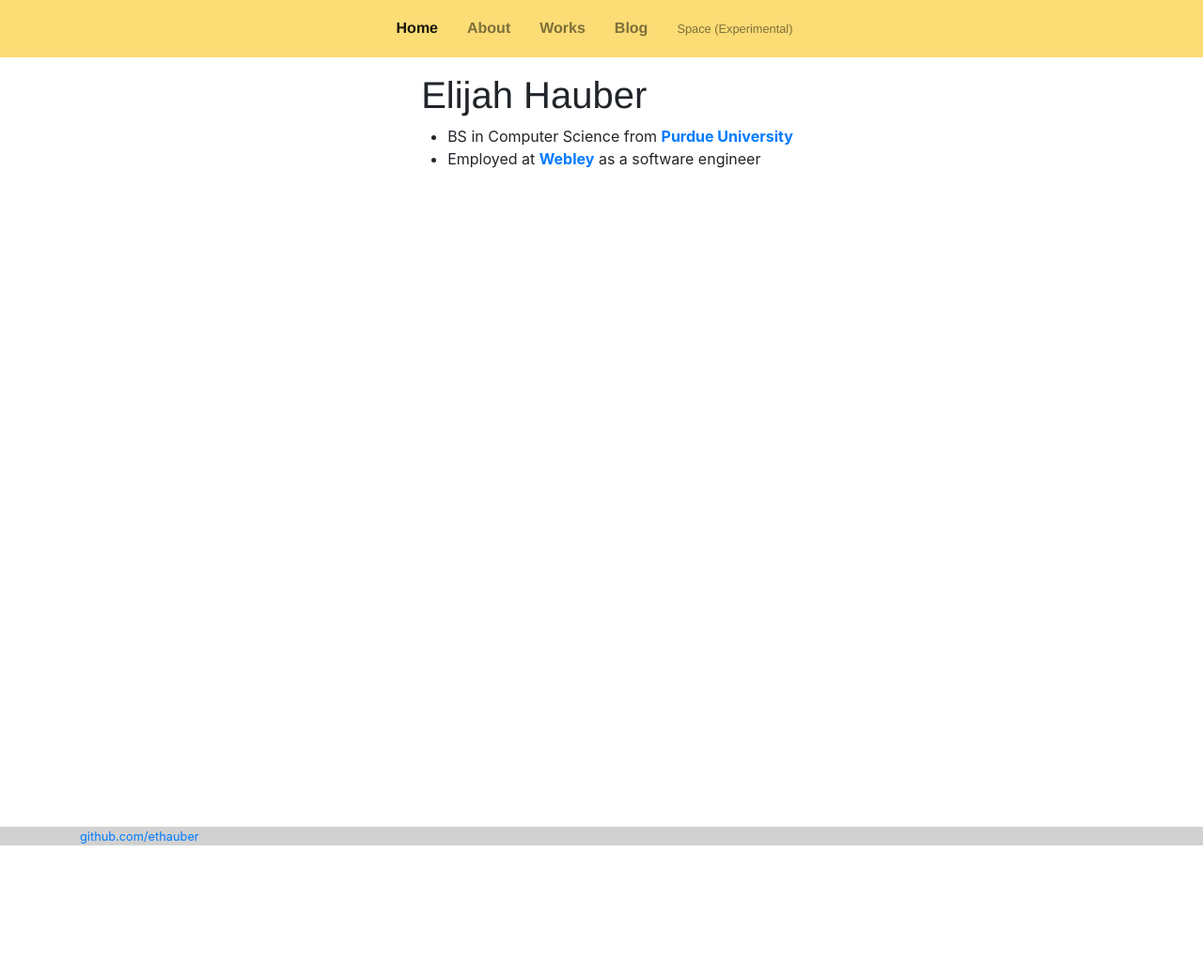
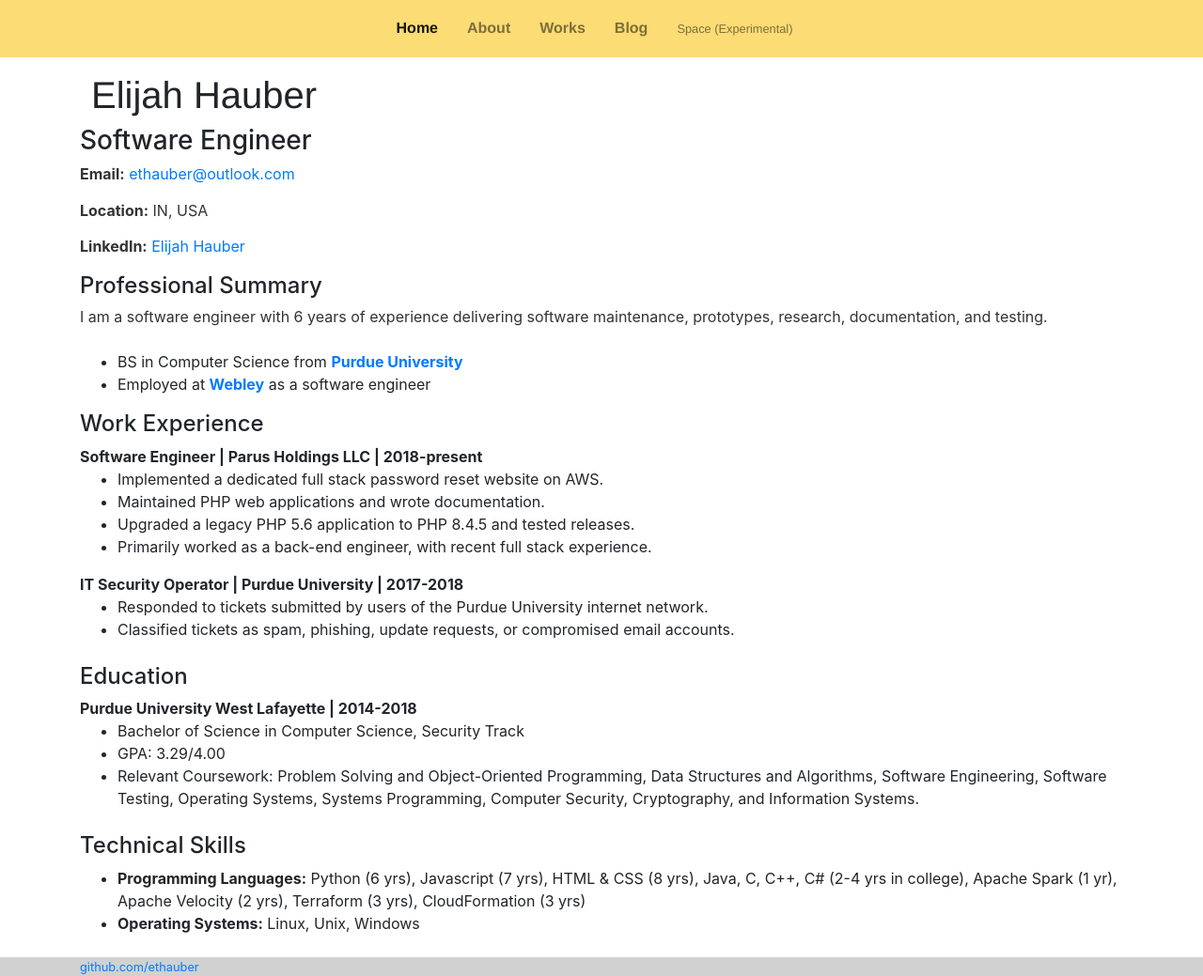
Before and after one commit to ethauber/ethauber.github.io, a Jekyll site: the page built from index.html, in a window 1280 px wide. Shown: the whole page at 94% size. Built offline with Jekyll 4.4.1, drawn with Linux system fonts in a browser that asks for light colours; before the commit the page ends 900 px from its top, so only the background shows below that.

Commit message:
Enhance personal website by adding contact information, professional summary, work experience, education, and technical skills sections to index and about pages.

```diff
--- a/index.html
+++ b/index.html
@@ -6,6 +6,16 @@
 
 <div>
 	<h1>Elijah Hauber</h1>
+	<h3>Software Engineer</h3>
+	<div class="contact-info mb-3">
+		<p><strong>Email:</strong> <a href="mailto:ethauber@outlook.com">ethauber@outlook.com</a></p>
+		<p><strong>Location:</strong> IN, USA</p>
+		<p><strong>LinkedIn:</strong> <a href="https://www.linkedin.com/in/elijah-hauber-7b20b6b3/" target="_blank">Elijah Hauber</a></p>
+	</div>
+	<section class="summary mb-4">
+		<h4>Professional Summary</h4>
+		<p>I am a software engineer with 6 years of experience delivering software maintenance, prototypes, research, documentation, and testing.</p>
+	</section>
 </div>
 <div>
 	<ul>
@@ -26,3 +36,41 @@
 	<li>MA 167: Plane Analytic Geometry and Calculus I</li>
 </ul> -->
 <!-- <p>I worked on a password reset website using Python Flask, Jinja's templating engine, jQuery, Ajax, HTML and CSS</p> -->
+
+<section class="work-experience mb-4">
+	<h4>Work Experience</h4>
+	<div>
+		<strong>Software Engineer | Parus Holdings LLC | 2018-present</strong>
+		<ul>
+			<li>Implemented a dedicated full stack password reset website on AWS.</li>
+			<li>Maintained PHP web applications and wrote documentation.</li>
+			<li>Upgraded a legacy PHP 5.6 application to PHP 8.4.5 and tested releases.</li>
+			<li>Primarily worked as a back-end engineer, with recent full stack experience.</li>
+		</ul>
+	</div>
+	<div>
+		<strong>IT Security Operator | Purdue University | 2017-2018</strong>
+		<ul>
+			<li>Responded to tickets submitted by users of the Purdue University internet network.</li>
+			<li>Classified tickets as spam, phishing, update requests, or compromised email accounts.</li>
+		</ul>
+	</div>
+</section>
+<section class="education mb-4">
+	<h4>Education</h4>
+	<div>
+		<strong>Purdue University West Lafayette | 2014-2018</strong>
+		<ul>
+			<li>Bachelor of Science in Computer Science, Security Track</li>
+			<li>GPA: 3.29/4.00</li>
+			<li>Relevant Coursework: Problem Solving and Object-Oriented Programming, Data Structures and Algorithms, Software Engineering, Software Testing, Operating Systems, Systems Programming, Computer Security, Cryptography, and Information Systems.</li>
+		</ul>
+	</div>
+</section>
+<section class="skills mb-4">
+	<h4>Technical Skills</h4>
+	<ul>
+		<li><strong>Programming Languages:</strong> Python (6 yrs), Javascript (7 yrs), HTML & CSS (8 yrs), Java, C, C++, C# (2-4 yrs in college), Apache Spark (1 yr), Apache Velocity (2 yrs), Terraform (3 yrs), CloudFormation (3 yrs)</li>
+		<li><strong>Operating Systems:</strong> Linux, Unix, Windows</li>
+	</ul>
+</section>
```
Also changed, not shown: about/index.html (+13 -2 lines).
